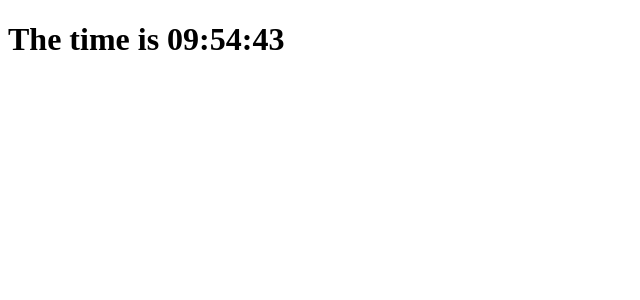
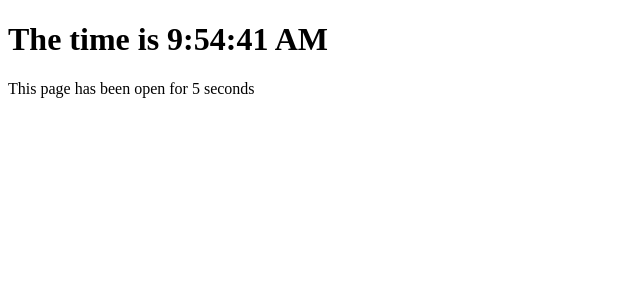
Before and after one commit to mooninlearn/learn-svelte-web-official_tutorial, a Svelte app: page / in a window 1280 px wide. Shown: the top 300 px of the page, without its empty margins (0-640 px from the left). Built offline with nearby package versions, Linux system fonts and the light colour scheme.

Commit message:
Stores  Derived stores

```diff
--- a/src/App.svelte
+++ b/src/App.svelte
@@ -1,8 +1,8 @@
 <script>
-	import { time } from './stores.js';
+	import { time, elapsed } from './stores.js';
 
 	const formatter = new Intl.DateTimeFormat('en', {
-		hour12: false,
+		hour12: true,
 		hour: 'numeric',
 		minute: '2-digit',
 		second: '2-digit'
@@ -10,3 +10,8 @@
 </script>
 
 <h1>The time is {formatter.format($time)}</h1>
+
+<p>
+	This page has been open for
+	{$elapsed} {$elapsed === 1 ? 'second' : 'seconds'}
+</p>
--- a/src/stores.js
+++ b/src/stores.js
@@ -1,4 +1,4 @@
-import { readable } from 'svelte/store';
+import { readable, derived } from 'svelte/store';
 
 export const time = readable(new Date(), function start(set) {
 	const interval = setInterval(() => {
@@ -9,3 +9,10 @@ export const time = readable(new Date(), function start(set) {
 		clearInterval(interval);
 	};
 });
+
+const start = new Date();
+
+export const elapsed = derived(
+	time,
+	$time => Math.round(($time - start) / 1000)
+);
```
Also changed, not shown: 1 other file (tests, documents, lock files or other folders).
